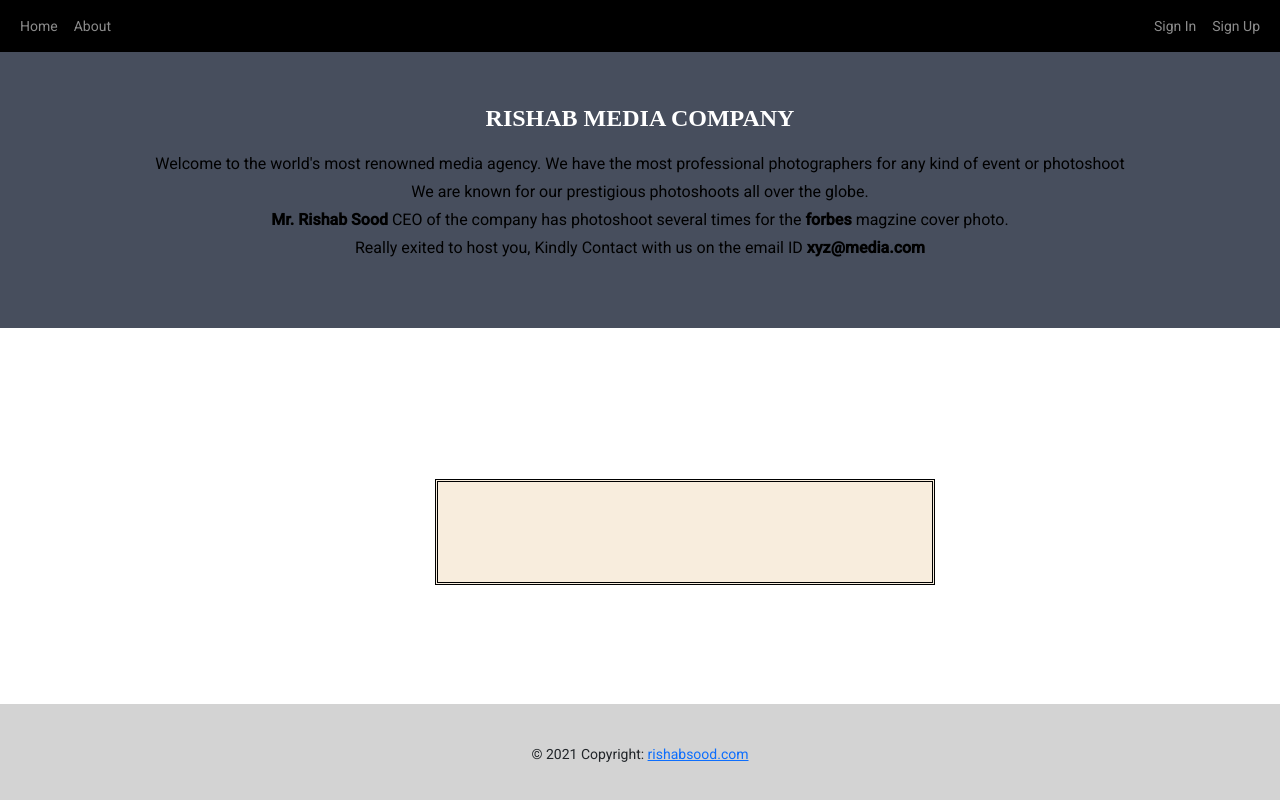
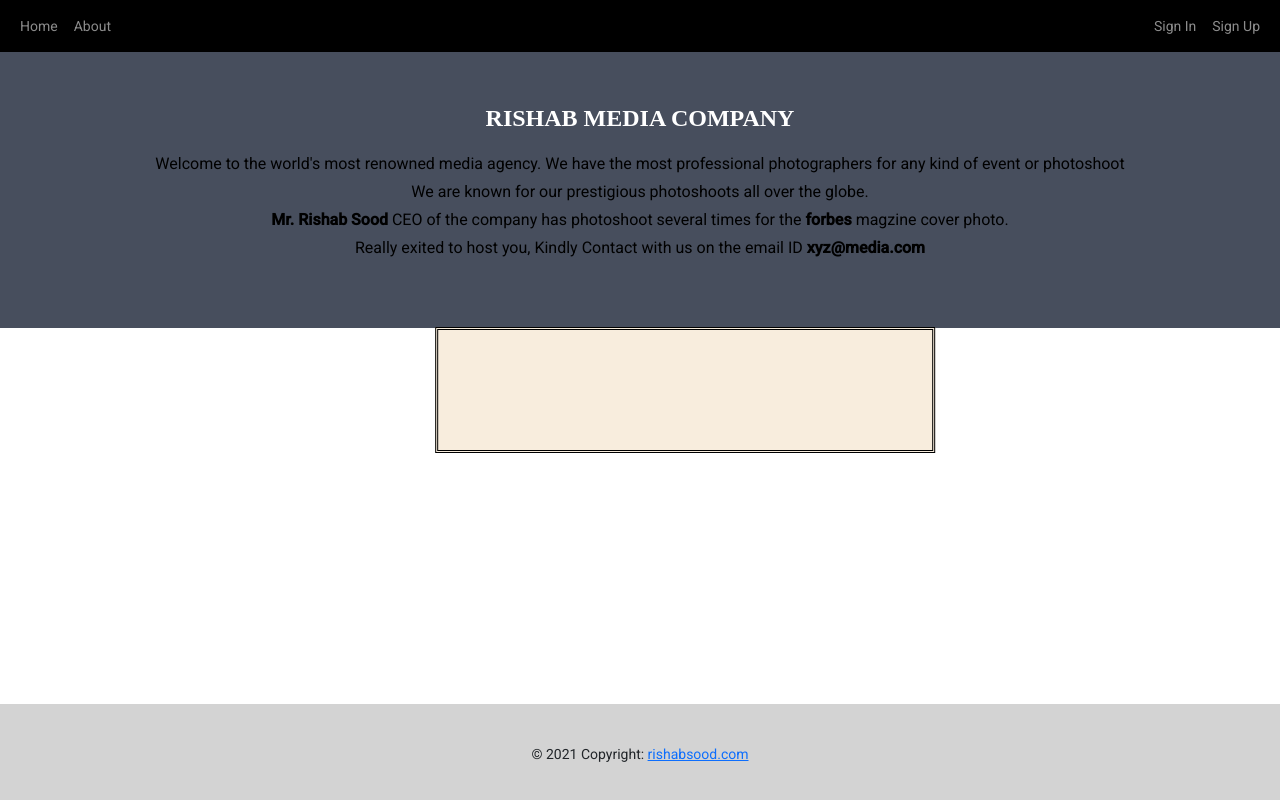
Before and after one commit to rishabsood9/media-project, an Angular app: page / in a window 1280 px wide. Built offline with nearby package versions, Linux system fonts and the light colour scheme.

Commit message:
CSS fixes

```diff
--- a/src/app/components/home/home.component.css
+++ b/src/app/components/home/home.component.css
@@ -1,5 +1,5 @@
 .textarea-style{
-    position: absolute;
+    position: sticky;
     bottom: 50%;
     padding: 50px;
     margin-left: auto;
```
Also changed, not shown: src/app/components/home/home.component.html (+0 -11 lines).
